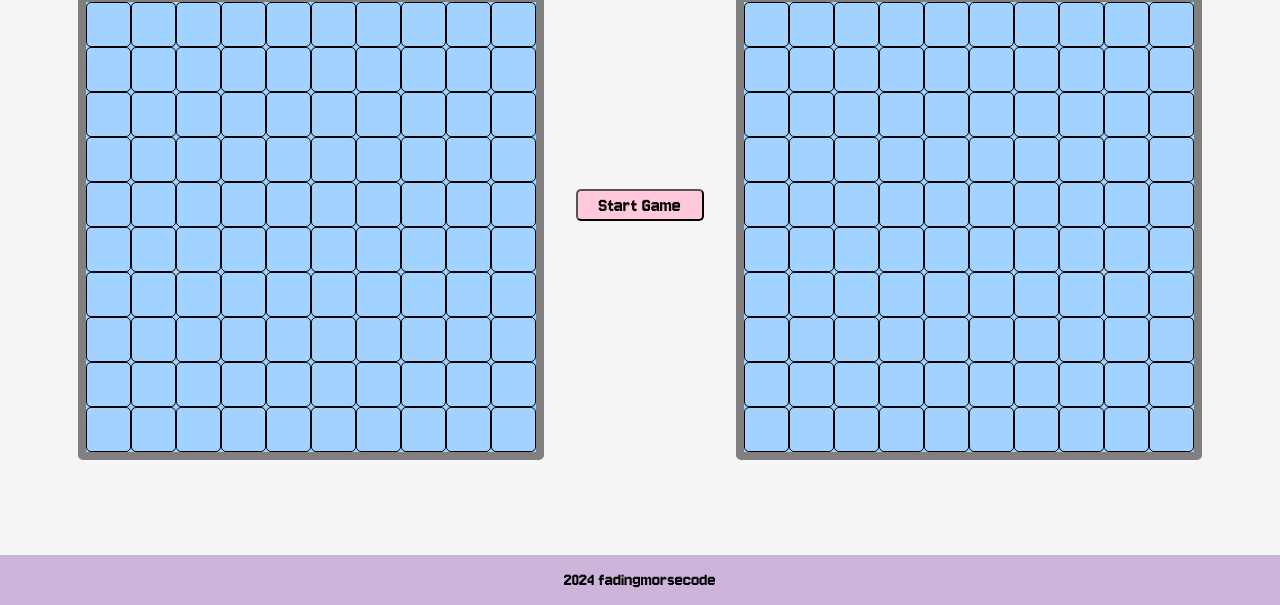
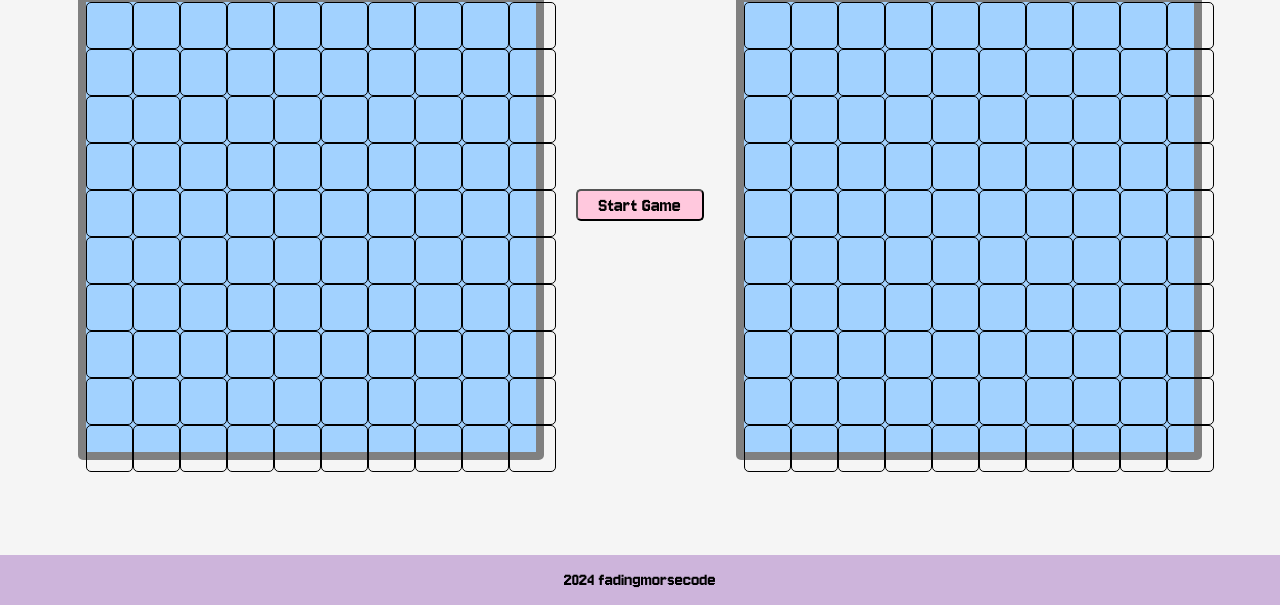
Before and after one commit to fadingmorsecode/battleship, a website built with webpack: page src/index.html in a window 1280 px wide. Shown: the part 195-800 px from the top of the page. Built offline with nearby package versions, Linux system fonts and the light colour scheme.

Commit message:
fix: set width and height of cells

```diff
--- a/src/style.css
+++ b/src/style.css
@@ -124,8 +124,8 @@ main {
 .computer-board > div {
   border: solid 1px black;
   border-radius: 5px;
-  max-width: 45px;
-  max-height: 45px;
+  width: 45px;
+  height: 45px;
 }
 
 .computer-board > div:hover {
```
Also changed, not shown: dist/main.js.
